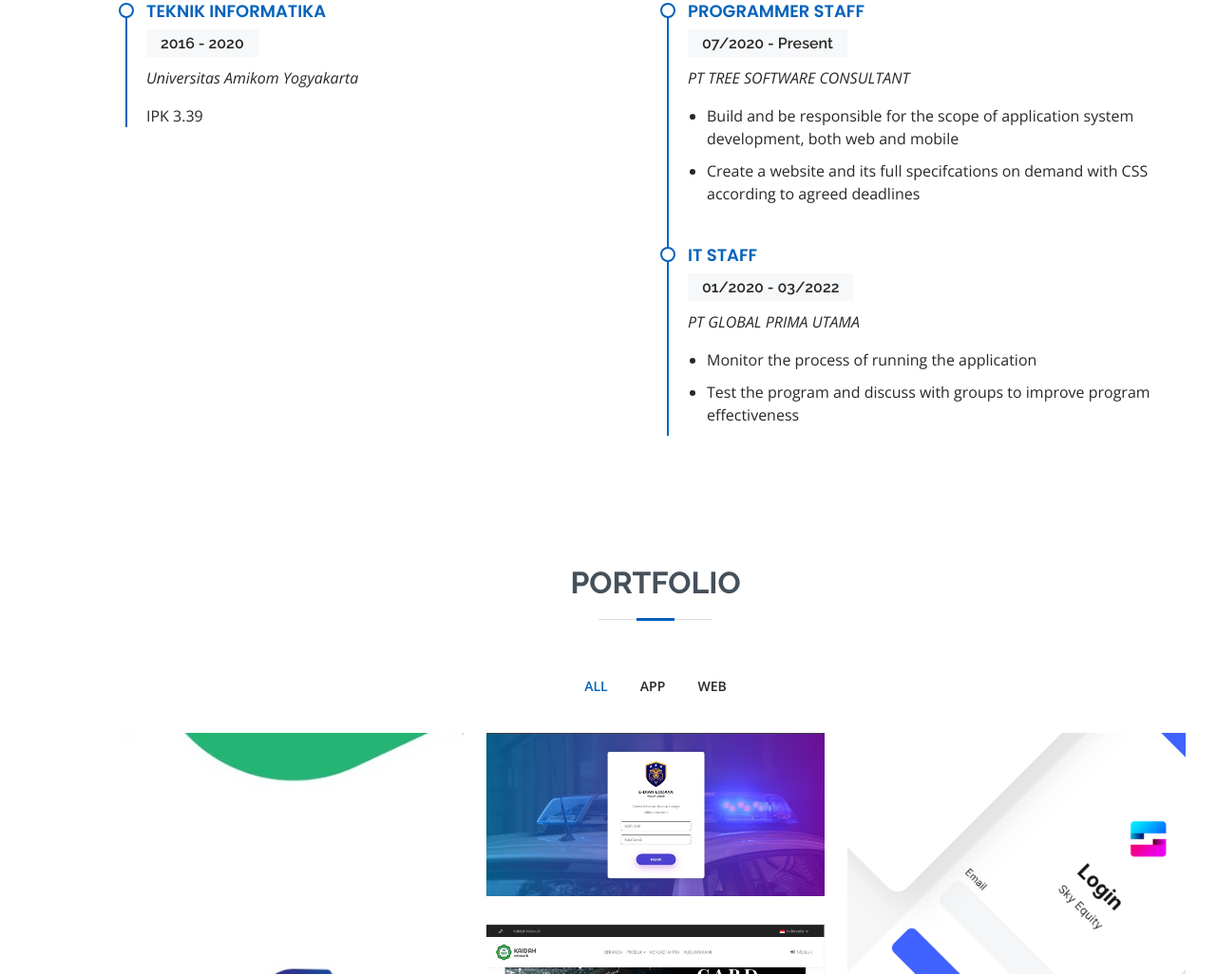
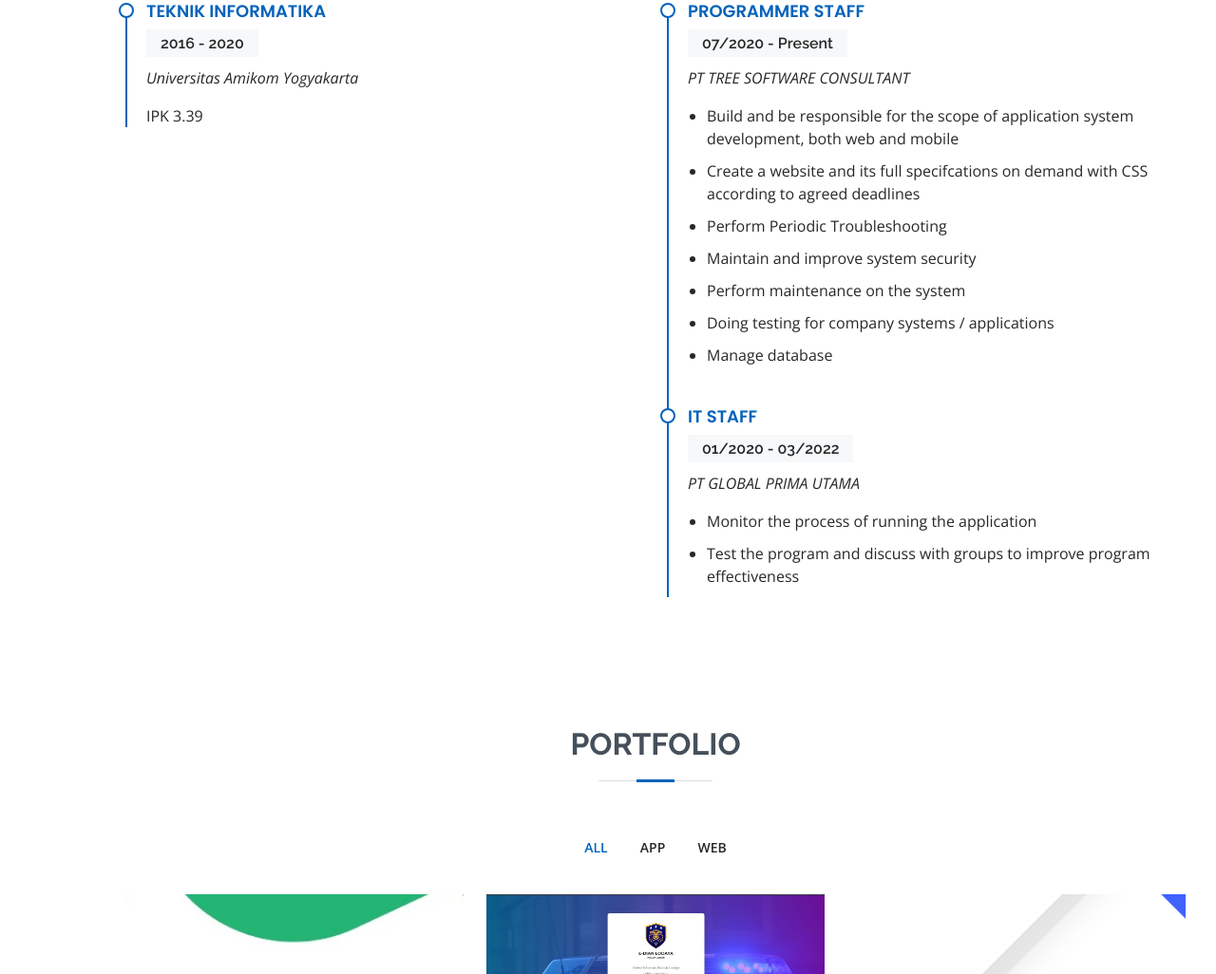
Before and after one commit to exprasetyo/myresume, a plain HTML site: page index.html in a window 1280 px wide. Shown: the part 2063-3089 px from the top of the page at 95% size. Drawn offline with nearby package versions, Linux system fonts and the light colour scheme.

Commit message:
Update index.html

```diff
--- a/index.html
+++ b/index.html
@@ -210,6 +210,11 @@
               <ul>
                 <li>Build and be responsible for the scope of application system development, both web and mobile</li>
                 <li>Create a website and its full specifcations on demand with CSS according to agreed deadlines</li>
+                <li>Perform Periodic Troubleshooting</li>
+                <li>Maintain and improve system security</li>
+                <li>Perform maintenance on the system</li>
+                <li>Doing testing for company systems / applications</li>
+                <li>Manage database</li>
               </ul>
             </div>
             <div class="resume-item">
```
